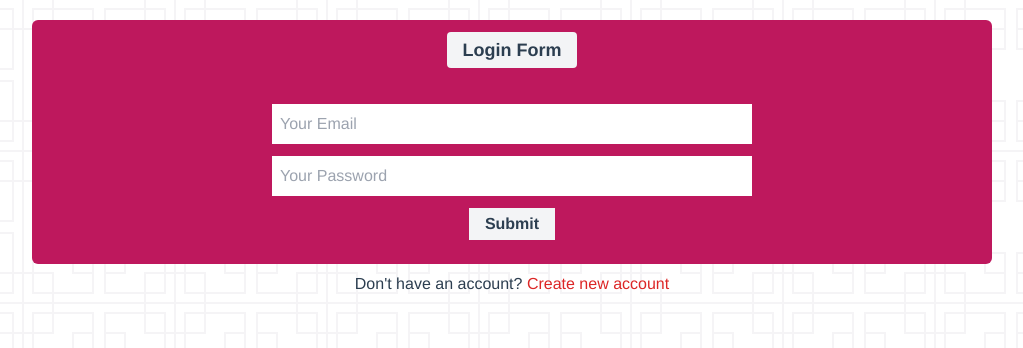
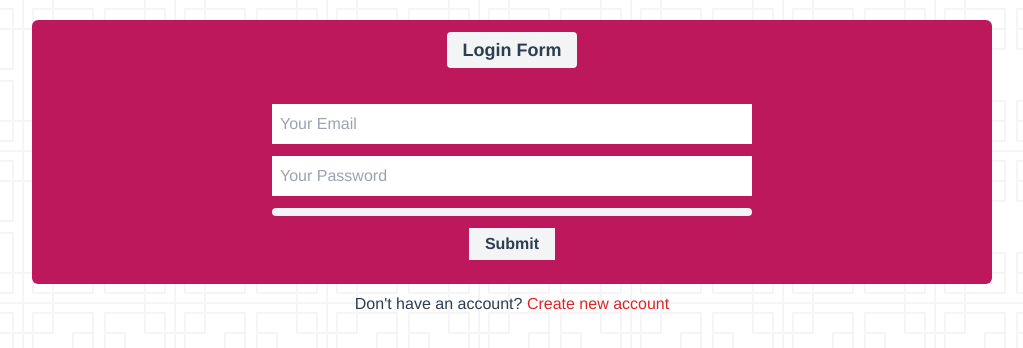
Before and after one commit to Mostakimul/vue-live-chat, a Vue app: page / in a window 1280 px wide. Shown: the top 348 px of the page, without its empty margins (128-1151 px from the left). Built offline with nearby package versions, Linux system fonts and the light colour scheme; no server answers.

Commit message:
login  user complete

```diff
--- a/src/components/LoginForm.vue
+++ b/src/components/LoginForm.vue
@@ -20,6 +20,12 @@
         placeholder="Your Password"
         required
       />
+      <!-- error -->
+      <div
+        class="text-xs font-bold my-3 bg-gray-100 w-2/4 mx-auto rounded py-1 text-red-600"
+      >
+        {{ error }}
+      </div>
 
       <button class="bg-gray-100 py-1 px-4 font-semibold">Submit</button>
     </form>
@@ -27,17 +33,23 @@
 </template>
 
 <script>
-import { ref } from '@vue/reactivity';
+import { ref } from 'vue';
+import useLogin from '../composable/useLogin';
 export default {
   setup() {
+    const { error, appLogin } = useLogin();
+
     const yourEmail = ref('');
     const yourPassword = ref('');
 
-    const logIn = () => {
-      console.log(yourEmail.value);
+    const logIn = async () => {
+      await appLogin(yourEmail.value, yourPassword.value);
+      if (!error.value) {
+        console.log('User logged in!');
+      }
     };
 
-    return { yourEmail, yourPassword, logIn };
+    return { yourEmail, yourPassword, logIn, error };
   },
 };
 </script>
--- /dev/null
+++ b/src/composable/useLogin.js
@@ -0,0 +1,24 @@
+import { ref } from 'vue';
+import { vueChatAuth } from '../firebase/config';
+
+const error = ref(null);
+
+const appLogin = async (yourEmail, yourPassword) => {
+  error.value = null;
+
+  try {
+    const res = await vueChatAuth.signInWithEmailAndPassword(yourEmail, yourPassword)
+    error.value = null
+    console.log(res);
+    return res
+  } catch (err) {
+    console.log(err.message);
+    error.value = err.message;
+  }
+};
+
+const useLogin = () => {
+  return { error, appLogin };
+};
+
+export default useLogin;
```
